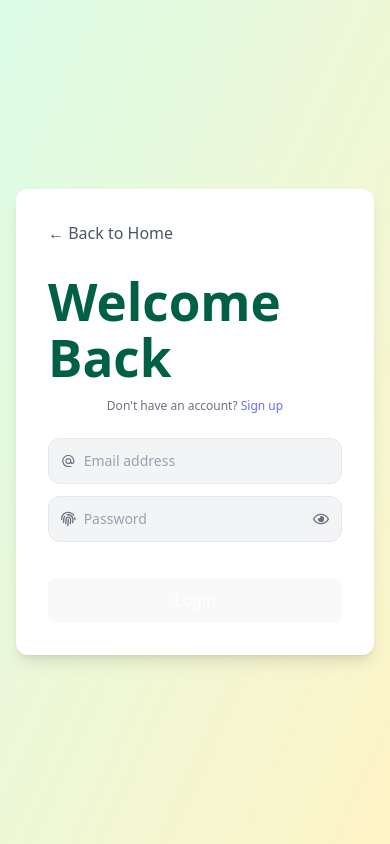
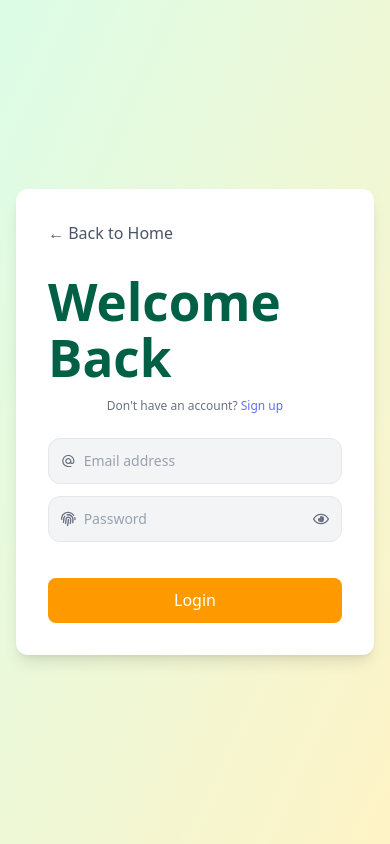
Before and after one commit to kawtharrS/Smart-Pantry-Client, a React (Vite) app: page /login in a window 390 px wide. Built offline with nearby package versions, Linux system fonts and the light colour scheme.

Commit message:
cleaned the login page

```diff
--- /dev/null
+++ b/src/apis/login.tsx
@@ -0,0 +1,10 @@
+import axios from "axios";
+
+const api = axios.create({
+  baseURL:"http://127.0.0.1:8000/api",
+});
+
+export const loginUser = async (credentials: { email: string; password: string }) => {
+  const response = await api.post("/login", credentials);
+  return response.data;
+};
--- a/src/components/Login.tsx
+++ b/src/components/Login.tsx
@@ -1,59 +1,58 @@
 import { MdAlternateEmail } from "react-icons/md";
 import { FaFingerprint, FaRegEye, FaRegEyeSlash } from "react-icons/fa";
-import { useState, useEffect } from "react";
-import { Link, useNavigate } from 'react-router-dom';
-import { useMutation } from '@tanstack/react-query';
-import axios from "axios";
-import { useAuth } from '../context/AuthContext';
+import { useState } from "react";
+import { Link, useNavigate } from "react-router-dom";
+import { useMutation } from "@tanstack/react-query";
+import { useAuth } from "../context/AuthContext";
+import { loginUser } from "../apis/login";
+
+interface UserCredentials {
+  email: string;
+  password: string;
+}
 
 const Login = () => {
   const [showPassword, setShowPassword] = useState(false);
-  const [user, setUser] = useState({ email: "", password: "" });
-  const { login, isAuthenticated } = useAuth();
+  const [user, setUser] = useState<UserCredentials>({ email: "", password: "" });
+  const { login } = useAuth();
   const navigate = useNavigate();
 
-  const togglePasswordView = () => setShowPassword(!showPassword);
   const loginMutation = useMutation({
-  mutationFn: async (credentials: { email: string; password: string }) => {
-      const response = await axios.post("http://127.0.0.1:8000/api/login", credentials);
-      return response.data;
-    },
+    mutationFn: loginUser,
     onSuccess: (data) => {
       const payload = data.payload;
-      const userData = {
-        id: payload.id,
-        name: payload.name,
-        email: payload.email
-      };
-      login(userData, payload.token);
+      login({ id: payload.id, name: payload.name, email: payload.email }, payload.token);
+      alert("Welcome Back!");
       navigate("/choose");
     },
-    onError: (error) => {
-      console.error("Login failed:", error);
-      alert("Failed to login. Check your credentials.");
-    }
+    onError: () => alert("Failed to login. Please check your email and password."),
   });
-
 
   const handleLogin = (e: React.FormEvent) => {
     e.preventDefault();
-    if (!user.email || !user.password) {
-      alert("Please enter both email and password");
-      return;
-    }
+    if (!user.email || !user.password) return;
     loginMutation.mutate(user);
   };
 
   return (
-    <section className="min-h-screen w-screen bg-gradient-to-br from-green-100 to-amber-100 flex items-center justify-center">
-      <form onSubmit={handleLogin} className="w-full max-w-sm md:max-w-md lg:max-w-md bg-white flex flex-col items-center gap-3 rounded-xl shadow-lg p-8 mx-4">
-        <Link to="/" className="self-start mb-4 !text-gray-600 hover:text-amber-500 transition-colors flex items-center">
+    <section className="min-h-screen w-screen bg-gradient-to-br from-green-100 to-amber-100 flex items-center justify-center px-4">
+      <form
+        onSubmit={handleLogin}
+        className="w-full max-w-sm md:max-w-md lg:max-w-md bg-white flex flex-col items-center gap-3 rounded-xl shadow-lg p-8"
+      >
+        <Link
+          to="/"
+          className="self-start mb-4 !text-gray-600 hover:text-amber-500 transition-colors flex items-center"
+        >
           ← Back to Home
         </Link>
 
         <h1 className="text-lg md:text-xl text-emerald-800 font-bold">Welcome Back</h1>
         <p className="text-xs md:text-sm text-gray-500 text-center">
-          Don't have an account? <span className="text-amber-500 cursor-pointer"><Link to="/register">Sign up</Link></span>
+          Don't have an account?{" "}
+          <Link to="/register" className="text-amber-500">
+            Sign up
+          </Link>
         </p>
 
         <div className="w-full flex flex-col gap-3 mt-3">
@@ -63,7 +62,7 @@ const Login = () => {
               type="email"
               placeholder="Email address"
               value={user.email}
-              onChange={(e) => setUser({...user, email: e.target.value})}
+              onChange={(e) => setUser({ ...user, email: e.target.value })}
               required
               className="bg-transparent border-0 w-full outline-none text-sm md:text-base text-gray-700 placeholder-gray-400"
             />
@@ -75,19 +74,19 @@ const Login = () => {
               type={showPassword ? "text" : "password"}
               placeholder="Password"
               value={user.password}
-              onChange={(e) => setUser({...user, password: e.target.value})}
+              onChange={(e) => setUser({ ...user, password: e.target.value })}
               required
               className="bg-transparent border-0 w-full outline-none text-sm md:text-base text-gray-700 placeholder-gray-400"
             />
             {showPassword ? (
               <FaRegEyeSlash
                 className="absolute right-3 cursor-pointer text-gray-500 hover:text-gray-700"
-                onClick={togglePasswordView}
+                onClick={() => setShowPassword(false)}
               />
             ) : (
               <FaRegEye
                 className="absolute right-3 cursor-pointer text-gray-500 hover:text-gray-700"
-                onClick={togglePasswordView}
+                onClick={() => setShowPassword(true)}
               />
             )}
           </div>
@@ -96,7 +95,7 @@ const Login = () => {
         <button
           type="submit"
           disabled={loginMutation.isPending}
-          className="w-full p-3 bg-amber-500 !text-white text-center rounded-xl mt-6 hover:bg-amber-600 transition-colors font-medium disabled:opacity-50 disabled:cursor-not-allowed"
+          className="w-full p-3 !bg-amber-500 text-white rounded-xl mt-6 hover:bg-amber-600 transition-colors font-medium disabled:opacity-50 disabled:cursor-not-allowed"
         >
           {loginMutation.isPending ? "Logging in..." : "Login"}
         </button>
```
